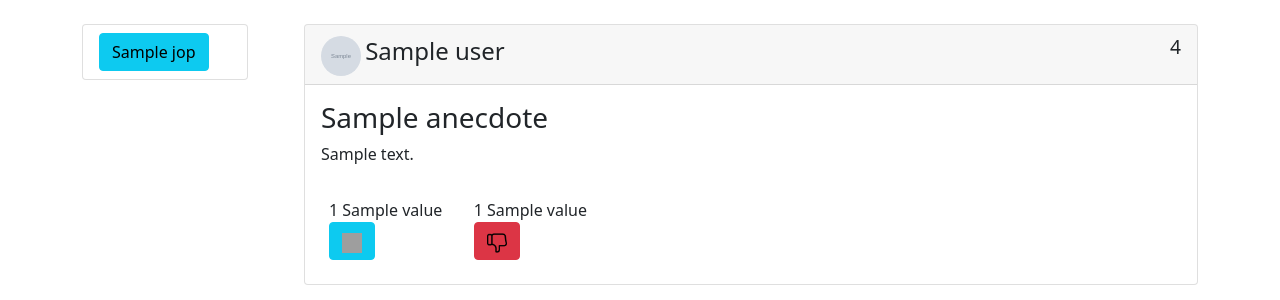
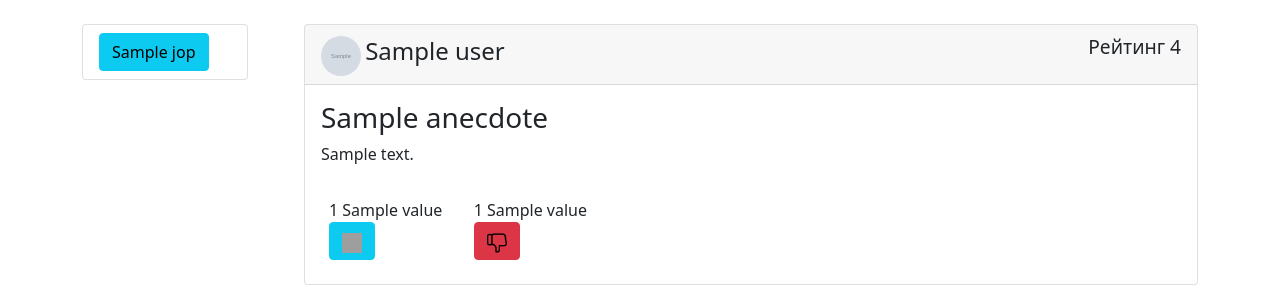
Before and after one commit to UtkaDeGod/flask_project, a Flask app: template templates/index.html in a window 1280 px wide. Shown: the part 56-356 px from the top of the page. Run offline with Flask 2, Linux system fonts and the light colour scheme; the template is opened without the code that fills it: most values are stand-ins (such as "Sample title", 1, 10 or a date in 2020); grey boxes marked "Sample" are stand-in pictures; parts of the project's set-up code (start-up, migrations or seed data) failed here and were passed over; grey boxes are pictures that could not be loaded.

Commit message:
final html

```diff
--- a/templates/coments.html
+++ b/templates/coments.html
@@ -3,9 +3,9 @@
 {% block content %}
 <div class="card">
     <div class="card-header">
-        <big style="float: right;">{{ anecdote.rating }}</big>
         <img src="{{ avatar }}" style="border-radius: 50%" width="40" height="40" id="ava">
         <label for="ava" style="font-size:150%">Лёха</label>
+        <big style="float: right;">Рейтинг {{ anecdote.rating }}</big>
     </div>
     <div class="card-body">
         <h3>Про мусор</h3>
--- a/templates/index.html
+++ b/templates/index.html
@@ -22,7 +22,7 @@
                     <img src="{{ url_for('static', filename=anecdote.user.picture_path) }}" style="border-radius: 50%"
                          width="40" height="40" id="ava">
                     <label for="ava" style="font-size:150%">{{ anecdote.user.name }}</label>
-                    <big style="float: right;">{{ anecdote.rating }}</big>
+                    <big style="float: right;">Рейтинг {{ anecdote.rating }}</big>
                 </div>
                 <div class="card-body">
                     <h3>{{ anecdote.name }}</h3>
--- a/templates/moderation.html
+++ b/templates/moderation.html
@@ -8,9 +8,9 @@
             {% for anecdote, accept_form, reject_form in anecdotes.values() %}
                 <div class="card">
                     <div class="card-header">
-                        <big style="float: right;">{{ anecdote.rating }}</big>
                         <img src="{{ url_for('static', filename=anecdote.user.picture_path) }}" style="border-radius: 50%" width="40" height="40" id="ava">
                         <label for="ava" style="font-size:150%">{{ anecdote.user.name }}</label>
+                        <big style="float: right;">Рейтинг {{ anecdote.rating }}</big>
                     </div>
                     <div class="card-body">
                         <h3>{{ anecdote.name }}</h3>
--- a/templates/user_anecdotes.html
+++ b/templates/user_anecdotes.html
@@ -9,9 +9,9 @@
                     <!-- блок анекдота -->
                     <div class="card">
                         <div class="card-header">
-                            <big style="float: right;">{{ anecdote.rating }}</big>
                             <img src="{{ url_for('static', filename=anecdote.user.picture_path) }}" style="border-radius: 50%" width="40" height="40" id="ava">
                             <label for="ava" style="font-size:150%">{{ anecdote.user.name }}</label>
+                            <big style="float: right;">Рейтинг {{ anecdote.rating }}</big>
                         </div>
                         <div class="card-body">
                             <h3>{{ anecdote.name }}</h3>
```
